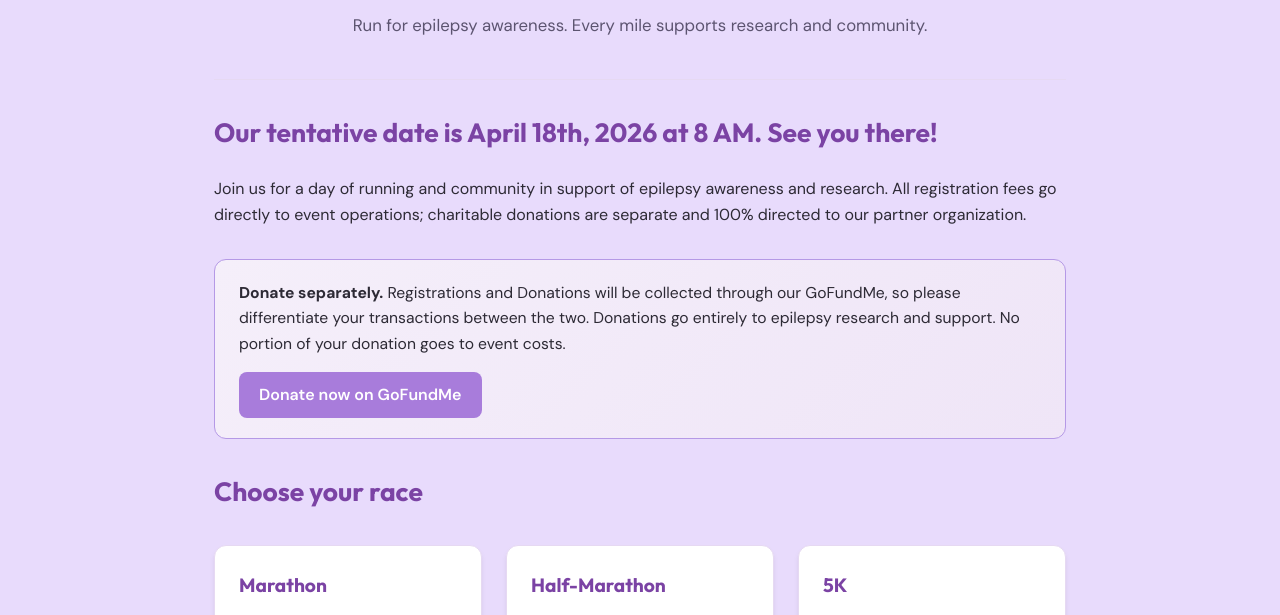
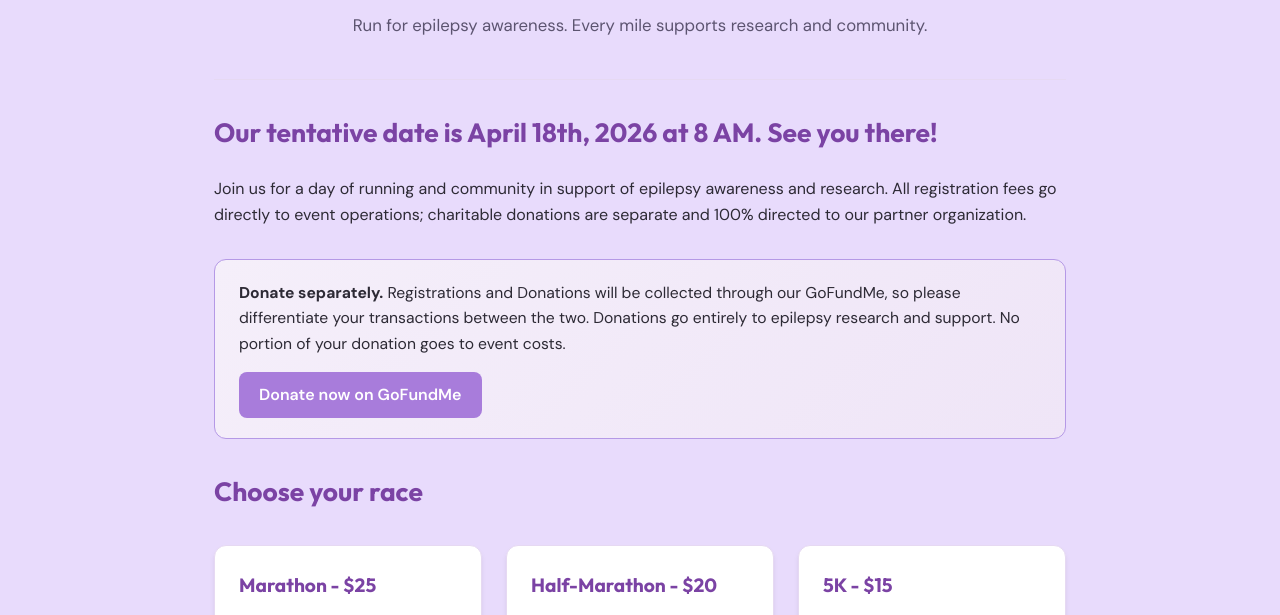
Before and after one commit to aidan0neil/theneurowavesprojecct, a website: page public/index.html in a window 1280 px wide. Shown: the part 185-800 px from the top of the page. Drawn offline with Linux system fonts and the light colour scheme.

Commit message:
adding prices

```diff
--- a/public/index.html
+++ b/public/index.html
@@ -49,17 +49,17 @@
     <h2>Choose your race</h2>
     <div class="race-cards">
       <article class="race-card">
-        <h3>Marathon</h3>
+        <h3>Marathon - $25</h3>
         <p>26.2 miles. Full challenge, full impact. Sign up and we'll collect your details in one place with all other participants.</p>
         <a href="/marathon" class="btn">Sign up</a>
       </article>
       <article class="race-card">
-        <h3>Half-Marathon</h3>
+        <h3>Half-Marathon - $20</h3>
         <p>13.1 miles. Perfect balance of challenge and achievement. Join the community and make a difference.</p>
         <a href="/half-marathon" class="btn">Sign up</a>
       </article>
       <article class="race-card">
-        <h3>5K</h3>
+        <h3>5K - $15</h3>
         <p>3.1 miles. Great for all ages and fitness levels. Walk, jog, or run - everyone welcome!</p>
         <a href="/5k" class="btn">Sign up</a>
       </article>
--- a/public/js/form.js
+++ b/public/js/form.js
@@ -45,7 +45,7 @@
 
       // Let Netlify handle form submission, then redirect after a short delay
       setTimeout(function() {
-        window.location.href = '/registration-complete.html';
+        window.location.href = '/waiver-download.html';
       }, 2000);
     });
   });
```
Also changed, not shown: public/waiver-download.html (+2 -2 lines), netlify.toml.
